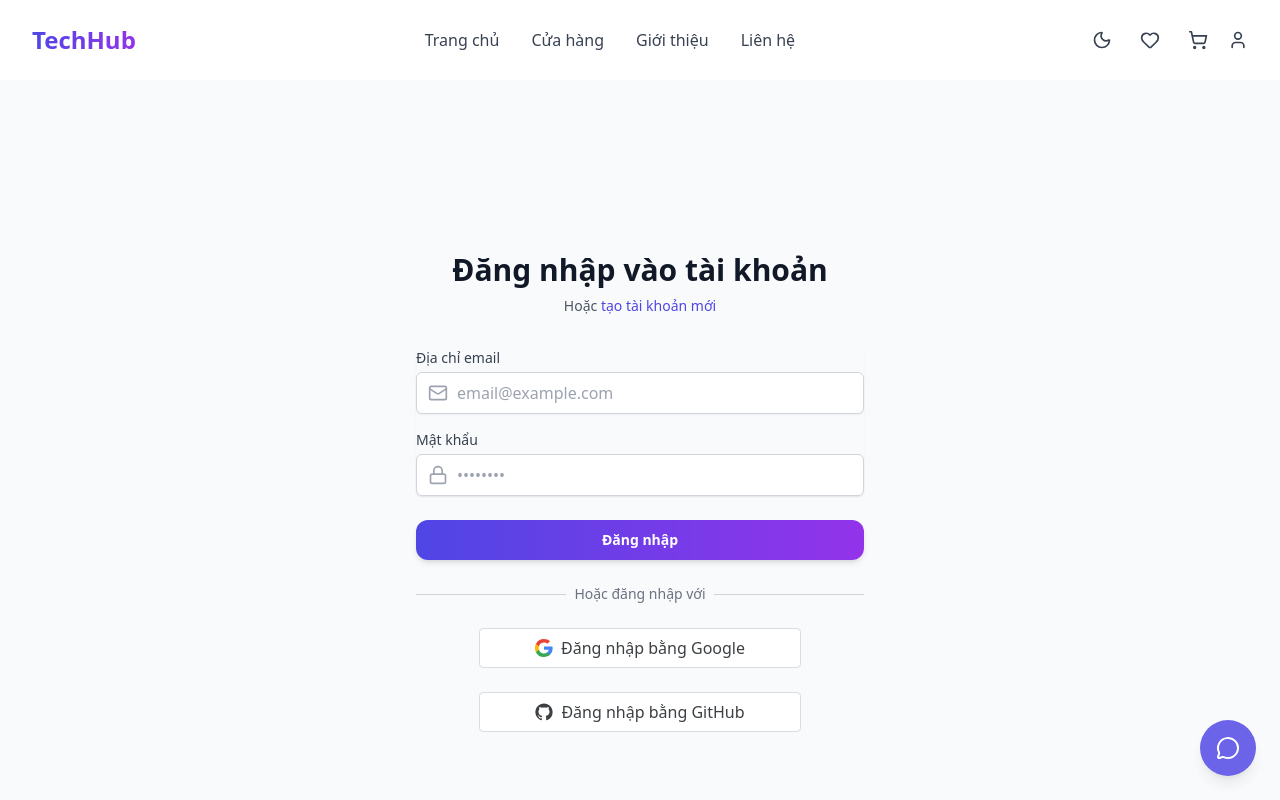
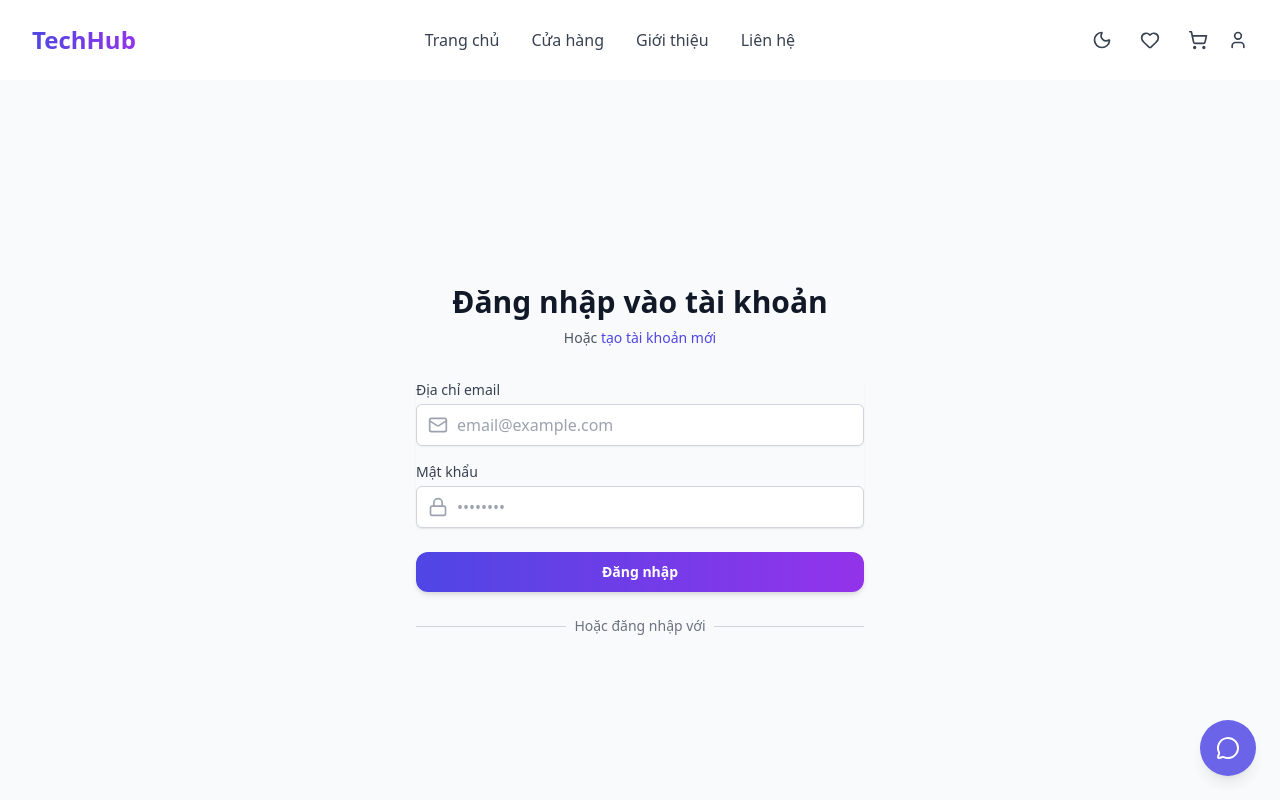
Before and after one commit to phuc123asd/fontend, a React (Vite) app: page /login in a window 1280 px wide. Shown: the top 800 px of the page. Built offline with nearby package versions, Linux system fonts and the light colour scheme.

Commit message:
remove github

```diff
--- a/src/contexts/AuthContext.tsx
+++ b/src/contexts/AuthContext.tsx
@@ -42,8 +42,6 @@ interface AuthContextType {
   user: User | null;
   login: (email: string, password: string) => Promise<void>;
   googleLogin: (credential: string) => Promise<void>;
-  githubLogin: () => Promise<void>;
-  completeSocialLogin: (id: string, email?: string, role?: 'customer' | 'admin') => Promise<void>;
   register: (name: string, email: string, password: string) => Promise<void>;
   logout: () => void;
   updateUser: (updates: Partial<User>) => void;
@@ -154,48 +152,6 @@ export const AuthProvider = ({ children }: { children: React.ReactNode }) => {
       await fetchUserInfoAfterLogin(data.id);
     } catch (error) {
       console.error('Google login error:', error);
-      throw error;
-    } finally {
-      setIsLoading(false);
-    }
-  };
-
-  const githubLogin = async () => {
-    const githubAuthUrl =
-      (import.meta.env.VITE_GITHUB_AUTH_URL as string | undefined)?.trim() ||
-      `${import.meta.env.VITE_API_URL}/customer/github-login/`;
-
-    if (!githubAuthUrl) {
-      throw new Error('Thiếu cấu hình GitHub OAuth URL');
-    }
-
-    window.location.href = githubAuthUrl;
-  };
-
-  const completeSocialLogin = async (
-    id: string,
-    email = '',
-    role: 'customer' | 'admin' = 'customer'
-  ) => {
-    if (!id) {
-      throw new Error('Thiếu user id từ OAuth callback');
-    }
-
-    setIsLoading(true);
-    try {
-      const basicUser: User = {
-        _id: id,
-        id,
-        email,
-        role,
-        avatar: email
-          ? `https://api.dicebear.com/7.x/identicon/svg?seed=${encodeURIComponent(email)}`
-          : undefined,
-      };
-      setUser(basicUser);
-      await fetchUserInfoAfterLogin(id);
-    } catch (error) {
-      console.error('Complete social login error:', error);
       throw error;
     } finally {
       setIsLoading(false);
@@ -387,8 +343,6 @@ export const AuthProvider = ({ children }: { children: React.ReactNode }) => {
         user,
         login,
         googleLogin,
-        githubLogin,
-        completeSocialLogin,
         register,
         logout,
         updateUser,
--- a/src/pages/Login.tsx
+++ b/src/pages/Login.tsx
@@ -1,83 +1,17 @@
-import React, { useEffect, useRef, useState } from 'react';
+import React, { useState } from 'react';
 import { Link, useNavigate } from 'react-router-dom';
 import { useAuth } from '../contexts/AuthContext';
 import { Button } from '../components/ui/Button';
 import { MailIcon, LockIcon, AlertCircleIcon } from 'lucide-react';
 import { GoogleLogin, CredentialResponse } from '@react-oauth/google';
 
-const GoogleIcon = () => (
-  <svg viewBox="0 0 24 24" width="18" height="18" aria-hidden="true">
-    <path
-      fill="#4285F4"
-      d="M23.49 12.27c0-.79-.07-1.55-.2-2.27H12v4.29h6.44a5.5 5.5 0 0 1-2.39 3.61v3h3.86c2.26-2.08 3.58-5.15 3.58-8.63Z"
-    />
-    <path
-      fill="#34A853"
-      d="M12 24c3.24 0 5.96-1.08 7.95-2.91l-3.86-3A7.17 7.17 0 0 1 12 19.34a7.2 7.2 0 0 1-6.75-4.96h-4v3.12A12 12 0 0 0 12 24Z"
-    />
-    <path
-      fill="#FBBC05"
-      d="M5.25 14.38a7.22 7.22 0 0 1 0-4.76V6.5h-4a12 12 0 0 0 0 11l4-3.12Z"
-    />
-    <path
-      fill="#EA4335"
-      d="M12 4.66c1.76 0 3.35.61 4.6 1.8l3.44-3.44C17.95 1.08 15.24 0 12 0A12 12 0 0 0 1.25 6.5l4 3.12A7.2 7.2 0 0 1 12 4.66Z"
-    />
-  </svg>
-);
-
-const GithubMarkIcon = () => (
-  <svg viewBox="0 0 24 24" width="18" height="18" aria-hidden="true">
-    <path
-      fill="currentColor"
-      d="M12 .5C5.65.5.5 5.66.5 12.02c0 5.08 3.29 9.39 7.86 10.91.58.11.79-.25.79-.56 0-.27-.01-1.01-.02-1.98-3.2.7-3.88-1.54-3.88-1.54-.52-1.34-1.28-1.69-1.28-1.69-1.04-.71.08-.69.08-.69 1.16.08 1.77 1.2 1.77 1.2 1.02 1.76 2.69 1.25 3.35.95.1-.74.4-1.24.72-1.53-2.55-.29-5.23-1.28-5.23-5.69 0-1.26.45-2.29 1.19-3.1-.12-.29-.52-1.46.11-3.05 0 0 .96-.31 3.15 1.19.92-.26 1.9-.39 2.88-.39s1.96.13 2.88.39c2.19-1.5 3.15-1.19 3.15-1.19.63 1.59.23 2.76.11 3.05.74.81 1.19 1.84 1.19 3.1 0 4.42-2.69 5.39-5.25 5.67.41.36.78 1.05.78 2.12 0 1.54-.01 2.78-.01 3.16 0 .31.21.68.8.56A11.52 11.52 0 0 0 23.5 12.02C23.5 5.66 18.35.5 12 .5Z"
-    />
-  </svg>
-);
-
 export const Login = () => {
   const [email, setEmail] = useState('');
   const [password, setPassword] = useState('');
   const [error, setError] = useState('');
   const [isLoading, setIsLoading] = useState(false);
-  const { login, googleLogin, githubLogin, completeSocialLogin } = useAuth();
+  const { login, googleLogin } = useAuth();
   const navigate = useNavigate();
-  const googleButtonContainerRef = useRef<HTMLDivElement>(null);
-
-  useEffect(() => {
-    const params = new URLSearchParams(window.location.search);
-    const githubStatus = params.get('github');
-    if (!githubStatus) return;
-
-    if (githubStatus === 'error') {
-      const message = params.get('message') || 'Đăng nhập GitHub thất bại.';
-      setError(message);
-      return;
-    }
-
-    if (githubStatus === 'success') {
-      const id = params.get('id') || '';
-      const email = params.get('email') || '';
-      if (!id) {
-        setError('Thiếu user id từ GitHub callback.');
-        return;
-      }
-
-      const run = async () => {
-        try {
-          setIsLoading(true);
-          setError('');
-          await completeSocialLogin(id, email, 'customer');
-          navigate('/', { replace: true });
-        } catch (err) {
-          setError('Không thể hoàn tất đăng nhập GitHub.');
-        } finally {
-          setIsLoading(false);
-        }
-      };
-      void run();
-    }
-  }, [completeSocialLogin, navigate]);
 
   const handleSubmit = async (e: React.FormEvent) => {
     e.preventDefault();
@@ -114,26 +48,6 @@ export const Login = () => {
 
   const handleGoogleError = () => {
     setError('Đăng nhập Google thất bại');
-  };
-
-  const handleGoogleLoginClick = () => {
-    const googleRealButton = googleButtonContainerRef.current?.querySelector('[role="button"]') as HTMLElement | null;
-    if (!googleRealButton) {
-      setError('Google OAuth chưa sẵn sàng. Vui lòng thử lại.');
-      return;
-    }
-    googleRealButton.click();
-  };
-
-  const handleGithubLogin = async () => {
-    try {
-      setIsLoading(true);
-      setError('');
-      await githubLogin();
-    } catch (err) {
-      setIsLoading(false);
-      setError('Đăng nhập GitHub thất bại. Vui lòng thử lại.');
-    }
   };
 
   return <div className="min-h-screen bg-gray-50 dark:bg-gray-900 flex items-center justify-center py-12 px-4 sm:px-6 lg:px-8">
@@ -202,16 +116,6 @@ export const Login = () => {
           </div>
 
           <div className="flex justify-center">
-            <button
-              type="button"
-              onClick={handleGoogleLoginClick}
-              disabled={isLoading}
-              className="w-[322px] max-w-full h-10 inline-flex items-center justify-center gap-2 rounded-[4px] border border-[#dadce0] bg-white px-3 text-[16px] font-medium text-[#3c4043] shadow-none transition-colors hover:bg-[#f8f9fa] disabled:opacity-60 disabled:cursor-not-allowed dark:bg-gray-800 dark:text-gray-100 dark:border-gray-600 dark:hover:bg-gray-700"
-            >
-              <GoogleIcon />
-              <span>Đăng nhập bằng Google</span>
-            </button>
-            <div ref={googleButtonContainerRef} className="absolute opacity-0 pointer-events-none h-0 w-0 overflow-hidden" aria-hidden="true">
             <GoogleLogin
               onSuccess={handleGoogleSuccess}
               onError={handleGoogleError}
@@ -219,20 +123,8 @@ export const Login = () => {
               size="large"
               text="signin_with"
               shape="rectangular"
+              width="322"
             />
-            </div>
-          </div>
-
-          <div className="flex justify-center">
-            <button
-              type="button"
-              onClick={handleGithubLogin}
-              disabled={isLoading}
-              className="w-[322px] max-w-full h-10 inline-flex items-center justify-center gap-2 rounded-[4px] border border-[#dadce0] bg-white px-3 text-[16px] font-medium text-[#3c4043] shadow-none transition-colors hover:bg-[#f8f9fa] disabled:opacity-60 disabled:cursor-not-allowed dark:bg-gray-800 dark:text-gray-100 dark:border-gray-600 dark:hover:bg-gray-700"
-            >
-              <GithubMarkIcon />
-              <span>Đăng nhập bằng GitHub</span>
-            </button>
           </div>
         </form>
       </div>
```
Lines whose indentation alone changed are shown as unchanged.
